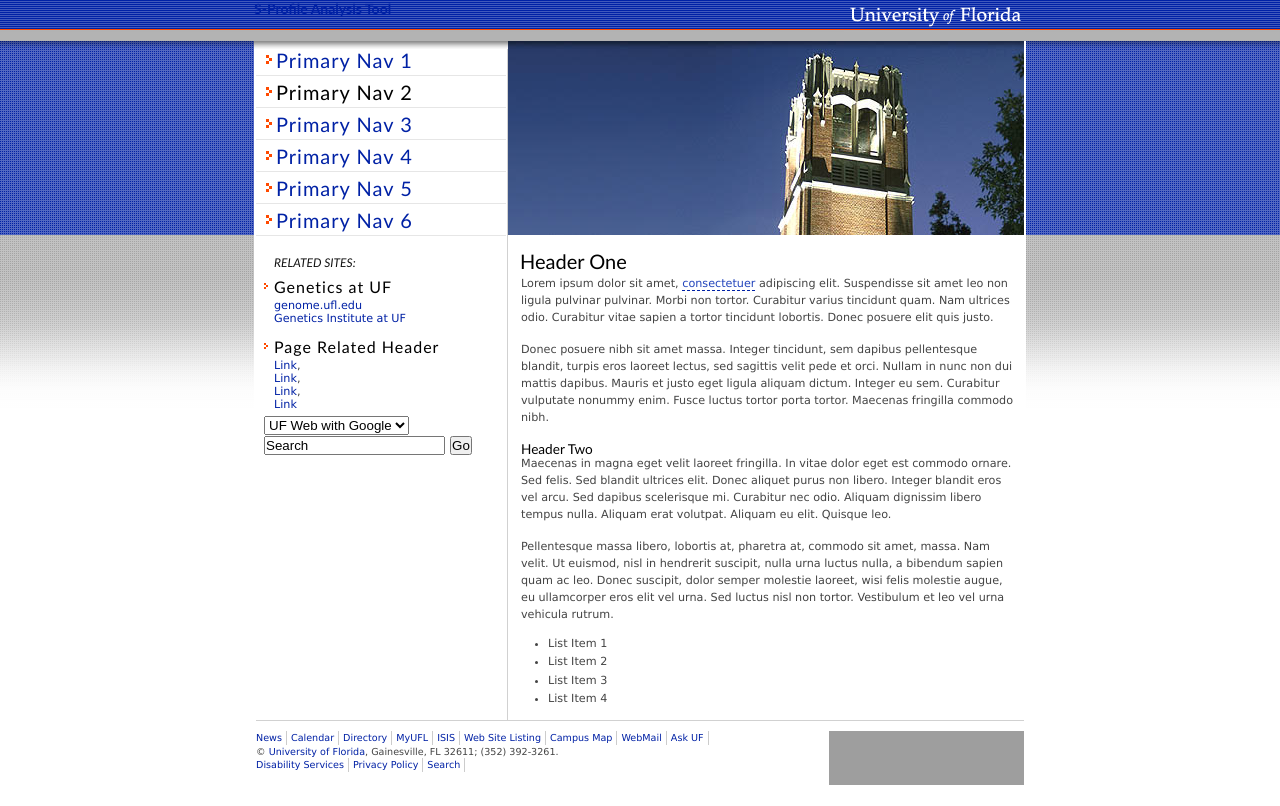
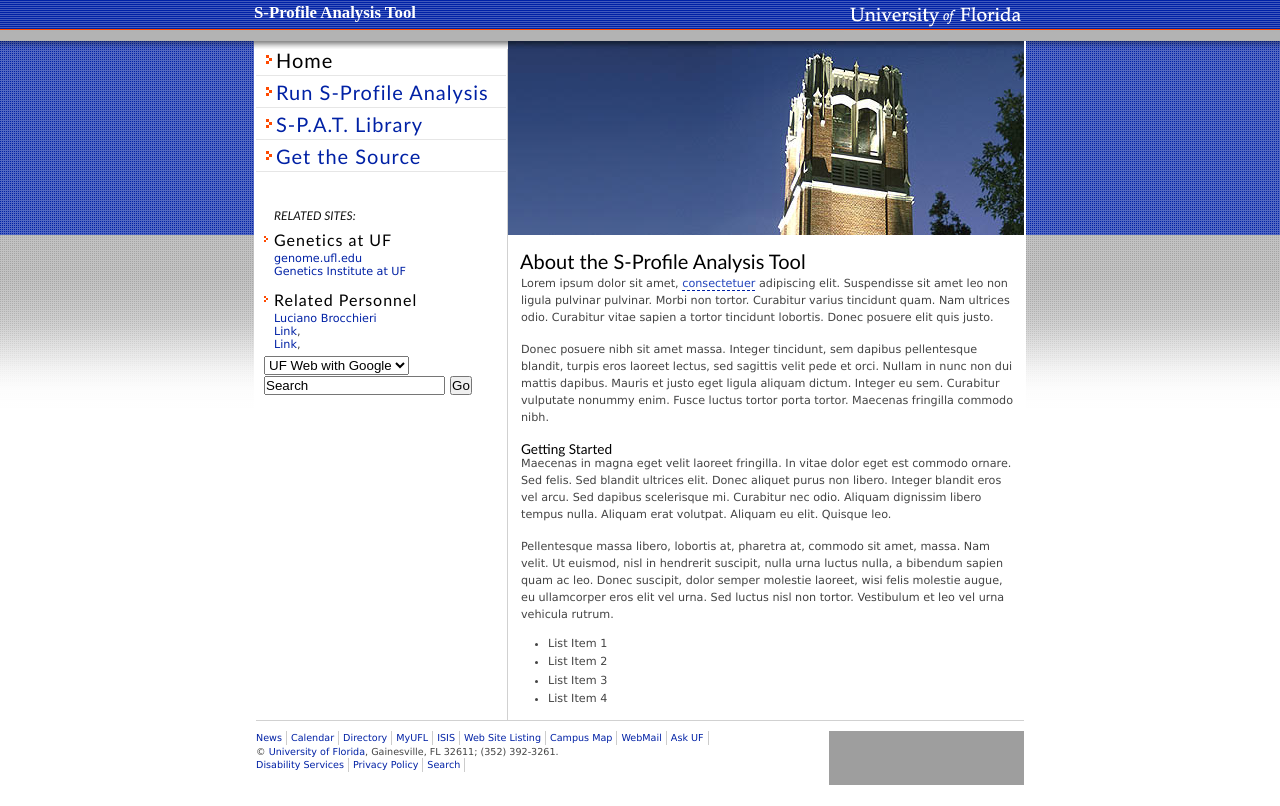
Before and after one commit to NProfileAnalysisComputationalTool/npact, a Python web app: template spatweb/templates/index.html in a window 1280 px wide. Run offline with Jinja, Linux system fonts and the light colour scheme; the template is opened without the code that fills it, so the values that code supplies are empty; grey boxes are pictures that could not be loaded.

Commit message:
Some good progress towards making the webpage be more SPAT's instead of template. re #538 (0.75)

```diff
--- a/spatweb/templates/_includes/priNav.html
+++ /dev/null
@@ -1,9 +0,0 @@
-          <h2>Primary Navigation</h2>
-                <ul>
-				    <li><a href="">Primary Nav 1</a></li>
-				    <li id="active">Primary Nav 2</li>
-				    <li><a href="">Primary Nav 3</a></li>
-				    <li><a href="">Primary Nav 4</a></li>
-				    <li><a href="">Primary Nav 5</a></li>
-				    <li><a href="">Primary Nav 6</a></li>
-                </ul>
--- a/spatweb/templates/base.html
+++ b/spatweb/templates/base.html
@@ -22,6 +22,16 @@
                           {%block content %}
                           {%endblock content %}
 			</div>
+      <div id="leftCol">
+			  <div id="priNav">
+          <h2>Primary Navigation</h2>
+          <ul>
+				    <li id="active">Home</li>
+            <li><a href="">Run S-Profile Analysis</a></li>
+				    <li><a href="">S-P.A.T. Library</a></li>
+            <li><a href="">Get the Source</a></li>
+          </ul>
+        </div>
 			  <div id="related">
 				  <h3>Related Sites:</h3>
 				  <h4>Genetics at UF</h4>
@@ -29,19 +39,15 @@
             <li><a href="http://genome.ufl.edu/pages/index.html">genome.ufl.edu</a></li>
             <li><a href="http://www.ufgi.ufl.edu/">Genetics Institute at UF</a></li>
 				  </ul>
-				<h4>Page Related Header</h4>
+				  <h4>Related Personnel</h4>
 				  <ul>
+					  <li><a href="http://www.mgm.ufl.edu/faculty/lbrocchieri.htm">Luciano Brocchieri</a></li>
 					  <li><a href="#">Link</a>,</li>
 					  <li><a href="#">Link</a>,</li>
-					<li><a href="#">Link</a>,</li>
-					<li><a href="#">Link</a></li>
 				  </ul>
           {% include "_includes/search.html" %}
 			  </div>
-			<div id="priNav">
-				{% include "_includes/priNav.html" %}
       </div>
-
       <div id="footer">
 			  <h3>Frequently Used Sites</h3>
 	      <ul>
--- a/spatweb/templates/index.html
+++ b/spatweb/templates/index.html
@@ -3,10 +3,10 @@
 
 {%block content %}
 				<h2 id="secHeader" title="Template Title"><span></span>Template Image</h2>
-				<h3>Header One</h3>
+				<h3>About the S-Profile Analysis Tool</h3>
 				<p>Lorem ipsum dolor sit amet, <a href="">consectetuer</a> adipiscing elit. Suspendisse sit amet leo non ligula pulvinar pulvinar. Morbi non tortor. Curabitur varius tincidunt quam. Nam ultrices odio. Curabitur vitae sapien a tortor tincidunt lobortis. Donec posuere elit quis justo.</p>
 				<p>Donec posuere nibh sit amet massa. Integer tincidunt, sem dapibus pellentesque blandit, turpis eros laoreet lectus, sed sagittis velit pede et orci. Nullam in nunc non dui mattis dapibus. Mauris et justo eget ligula aliquam dictum. Integer eu sem. Curabitur vulputate nonummy enim. Fusce luctus tortor porta tortor. Maecenas fringilla commodo nibh.</p>
-				<h4>Header Two</h4>
+				<h4>Getting Started</h4>
 				<p>Maecenas in magna eget velit laoreet fringilla. In vitae dolor eget est commodo ornare. Sed felis. Sed blandit ultrices elit. Donec aliquet purus non libero. Integer blandit eros vel arcu. Sed dapibus scelerisque mi. Curabitur nec odio. Aliquam dignissim libero tempus nulla. Aliquam erat volutpat. Aliquam eu elit. Quisque leo.</p>
 				<p>Pellentesque massa libero, lobortis at, pharetra at, commodo sit amet, massa. Nam velit. Ut euismod, nisl in hendrerit suscipit, nulla urna luctus nulla, a bibendum sapien quam ac leo. Donec suscipit, dolor semper molestie laoreet, wisi felis molestie augue, eu ullamcorper eros elit vel urna. Sed luctus nisl non tortor. Vestibulum et leo vel urna vehicula rutrum.</p>
 				<ul>
--- a/spatweb/www/_style/css/style.css
+++ b/spatweb/www/_style/css/style.css
@@ -28,11 +28,18 @@ font-style:normal;
 h1#dept {
 position: relative;
 height: 40px;
-width: 181px;
+
 font-size: 14px;
 /* \*/
 overflow: hidden;
 /* */
+}
+
+h1#dept a {
+   color: white;
+   line-height:160%;
+   font-family: Century Gothic;
+   font-size: larger;
 }
 
 h1#dept a span {
@@ -199,7 +206,7 @@ width:768px;
 background-position: 249px 0;
 }/* */
 
-#priNav {
+#leftCol {
 background:url(../images/bg_priNav.jpg) repeat-x;
 left:0;
 padding:3px 2px 0;
@@ -219,7 +226,6 @@ letter-spacing:1px;
 }
 
 #priNav li {
-float:left;
 font:125%/18px 'Trebuchet MS', verdana, geneva, Arial, Helvetica, sans-serif;
 }
 
@@ -228,7 +234,6 @@ background:url(../images/pointer.gif) no-repeat 10px 11px;
 border-bottom:1px solid #e6e6e6;
 color:#0021a5;
 display:block;
-float:left;
 letter-spacing:1px;
 padding:7px 0 6px 20px;
 width:230px;
@@ -247,7 +252,7 @@ background-color:#CFD5EE;
 }
 
 #related {
-padding:210px 8px 0;
+padding:32px 8px 0;
 width:230px;
 }
 
```
Lines whose indentation alone changed are shown as unchanged.
